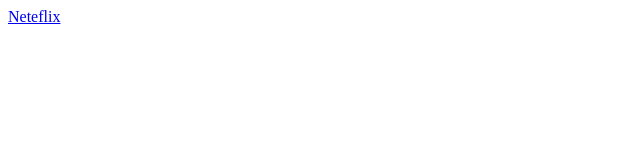
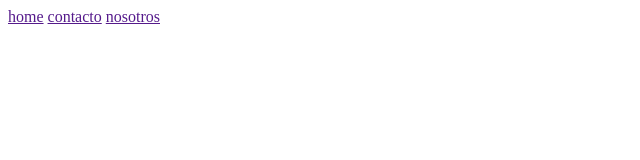
Before and after one commit to emialdu82/site101, a plain HTML site: page index.html in a window 1280 px wide. Shown: the whole page, without its empty margins (0-640 px from the left). Drawn offline with Linux system fonts and the light colour scheme.

Commit message:
se modifica barra de navegacion

```diff
--- a/index.html
+++ b/index.html
@@ -5,10 +5,10 @@
             <link href="assets/css/main.css">
         </head>
         <body>
-            <nave>
-                <a href="https://www.netflix.com/watch/80194946?trackId=14183173&tctx=8%2C1%2Ce4f99c1c-450b-4de8-bc1b-ac8a233ced0f-561459837%2C96704aaa-5d44-430d-970b-878ab894ac71_200069765X28X6548X1621265685863%2C96704aaa-5d44-430d-970b-878ab894ac71_ROOT%2C">
-                Neteflix
-                </a>
-            </nave>
+            <nav>
+                <a href="">home</a>
+                <a href="">contacto</a>
+                <a href="">nosotros</a>
+            </nav>
         </body>
     </html>
```
